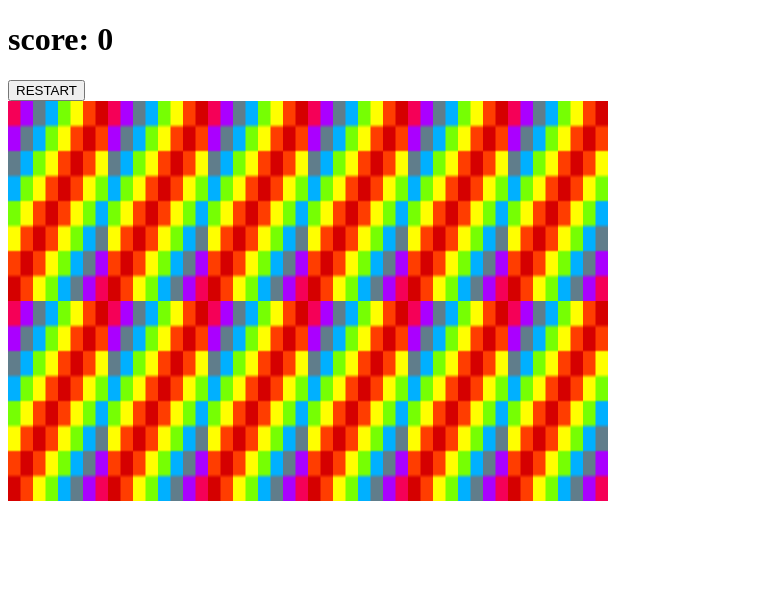
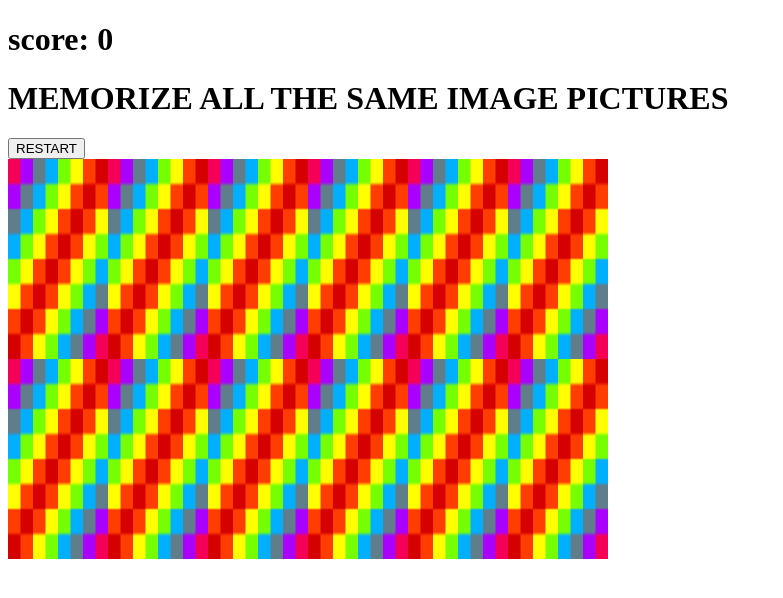
Before and after one commit to jareenn97197/MemoryGame, a plain HTML site: page index.html in a window 1280 px wide. Shown: the whole page, without its empty margins (0-783 px from the left). Drawn offline with Linux system fonts and the light colour scheme.

Commit message:
Update index.html

```diff
--- a/index.html
+++ b/index.html
@@ -10,7 +10,7 @@
 <body>
 
         <h1> score: <span id="result"></span></h1>
-
+        <span><h1>MEMORIZE ALL THE SAME IMAGE PICTURES</h1> </span>
        <button type=button id="button">RESTART</button>
         <div class="grid"></div>
         <script src="./index.js"></script>
```
